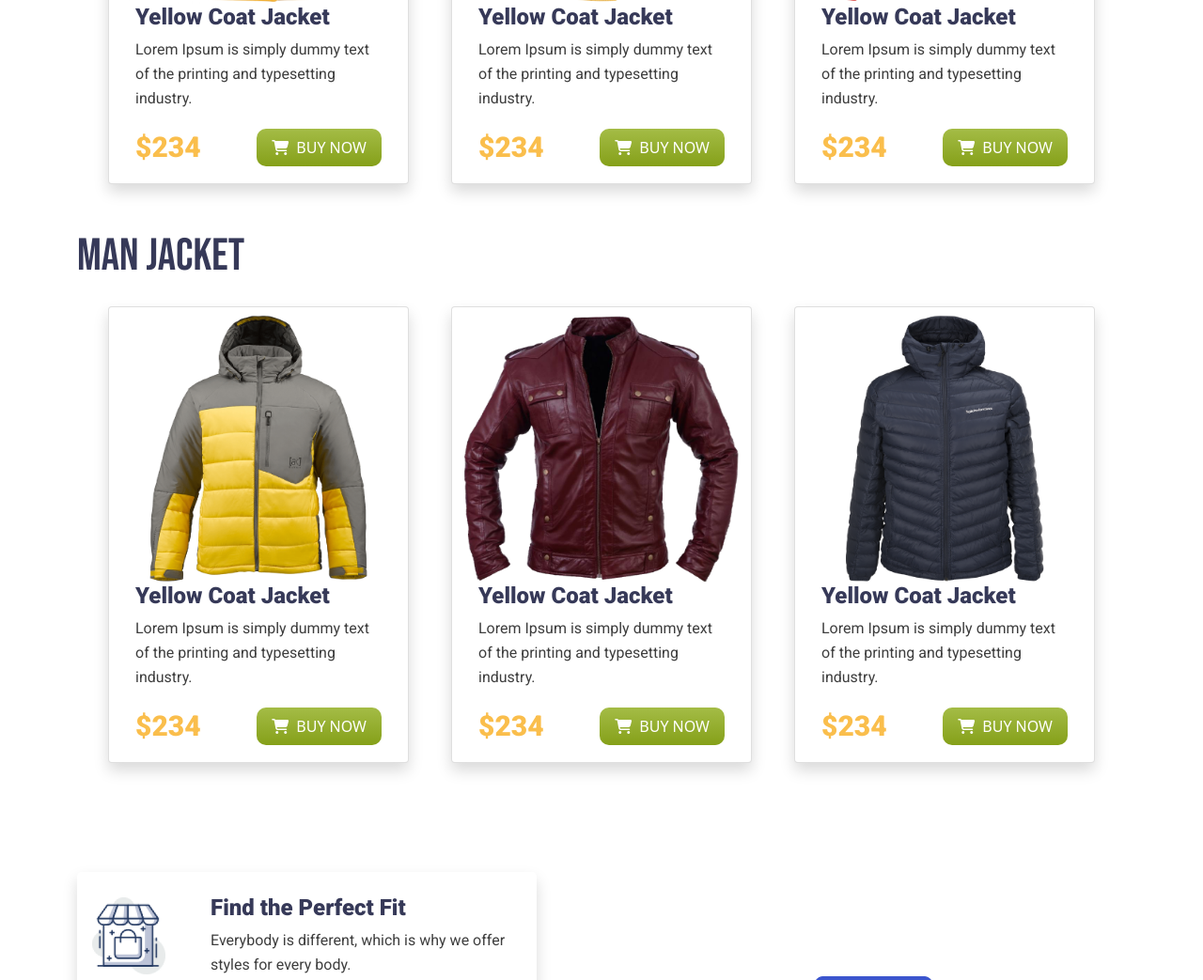
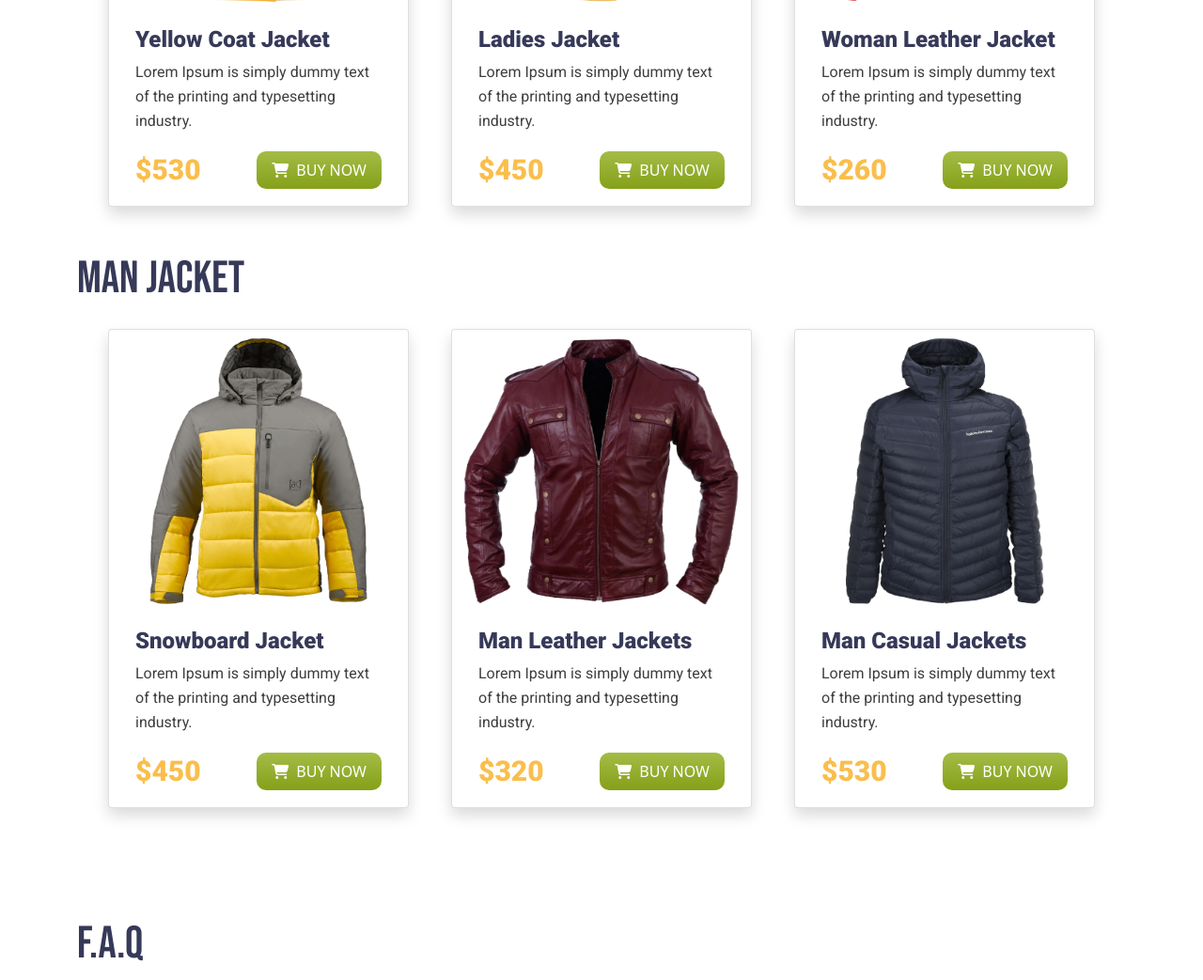
Before and after one commit to mdimranulalam/penguine-fashion, a plain HTML site: page index.html in a window 1280 px wide. Shown: the part 1099-2142 px from the top of the page at 94% size. Drawn offline with nearby package versions, Linux system fonts and the light colour scheme.

Commit message:
Website finished

```diff
--- a/index.html
+++ b/index.html
@@ -60,7 +60,7 @@
     <!------------------------------------
     +++++++++++      Main     +++++++++++++
     -------------------------------------->
-    <main >
+    <main>
         <!------------------------------------
         ++++++++++++ Section - 1 +++++++++++++
         -------------------------------------->
@@ -99,11 +99,11 @@
                 <div class="card col-sm-12 col-lg-4 col-xl-4 col-xxl-4 shadow" style="width: 20rem;">
                     <img src="images/jacket-1.png" width="293" height="293" class="card-img-top pt-2" alt="...">
                     <div class="card-body">
-                        <h5 class="card-title">Yellow Coat Jacket</h5>
+                        <h5 class="card-title mt-4">Yellow Coat Jacket</h5>
                         <p class="card-text">Lorem Ipsum is simply dummy text of the printing and typesetting industry.</p>
                         <div class="d-flex justify-content-between align-items-center align-content-center">
                             <div>
-                                <p class="orange-color-cc rate-cc mt-3">$234</p>
+                                <p class="orange-color-cc rate-cc mt-3">$530</p>
                             </div>
                             <div>
                                 <a class="btn btn-color-cc px-3 py-2 text-white" href="#" role="button"><i class="fas fa-shopping-cart me-2"></i>BUY NOW</a>
@@ -115,11 +115,11 @@
                 <div class="card col-sm-12 col-lg-4 col-xl-4 col-xxl-4 shadow" style="width: 20rem;">
                     <img src="images/jacket-2.png" width="293" height="293" class="card-img-top pt-2" alt="...">
                     <div class="card-body">
-                        <h5 class="card-title">Yellow Coat Jacket</h5>
+                        <h5 class="card-title mt-4">Ladies Jacket</h5>
                         <p class="card-text">Lorem Ipsum is simply dummy text of the printing and typesetting industry.</p>
                         <div class="d-flex justify-content-between align-items-center align-content-center">
                             <div>
-                                <p class="orange-color-cc rate-cc mt-3">$234</p>
+                                <p class="orange-color-cc rate-cc mt-3">$450</p>
                             </div>
                             <div>
                                 <a class="btn btn-color-cc px-3 py-2 text-white" href="#" role="button"><i class="fas fa-shopping-cart me-2"></i>BUY NOW</a>
@@ -131,11 +131,11 @@
                 <div class="card col-sm-12 col-lg-4 col-xl-4 col-xxl-4 shadow" style="width: 20rem;">
                     <img src="images/jacket-3.png" width="293" height="293" class="card-img-top pt-2" alt="...">
                     <div class="card-body">
-                        <h5 class="card-title">Yellow Coat Jacket</h5>
+                        <h5 class="card-title mt-4">Woman Leather Jacket</h5>
                         <p class="card-text">Lorem Ipsum is simply dummy text of the printing and typesetting industry.</p>
                         <div class="d-flex justify-content-between align-items-center align-content-center">
                             <div>
-                                <p class="orange-color-cc rate-cc mt-3">$234</p>
+                                <p class="orange-color-cc rate-cc mt-3">$260</p>
                             </div>
                             <div>
                                 <a class="btn btn-color-cc px-3 py-2 text-white" href="#" role="button"><i class="fas fa-shopping-cart me-2"></i>BUY NOW</a>
@@ -153,11 +153,11 @@
                 <div class="card col-sm-12 col-lg-4 col-xl-4 col-xxl-4 shadow" style="width: 20rem;">
                     <img src="images/jacket-4.png" width="293" height="293" class="card-img-top pt-2" alt="...">
                     <div class="card-body">
-                        <h5 class="card-title">Yellow Coat Jacket</h5>
+                        <h5 class="card-title mt-4">Snowboard Jacket</h5>
                         <p class="card-text">Lorem Ipsum is simply dummy text of the printing and typesetting industry.</p>
                         <div class="d-flex justify-content-between align-items-center align-content-center">
                             <div>
-                                <p class="orange-color-cc rate-cc mt-3">$234</p>
+                                <p class="orange-color-cc rate-cc mt-3">$450</p>
                             </div>
                             <div>
                                 <a class="btn btn-color-cc px-3 py-2 text-white" href="#" role="button"><i class="fas fa-shopping-cart me-2"></i>BUY NOW</a>
@@ -169,11 +169,11 @@
                 <div class="card col-sm-12 col-lg-4 col-xl-4 col-xxl-4 shadow" style="width: 20rem;">
                     <img src="images/jacket-5.png" width="293" height="293" class="card-img-top pt-2" alt="...">
                     <div class="card-body">
-                        <h5 class="card-title">Yellow Coat Jacket</h5>
+                        <h5 class="card-title mt-4">Man Leather Jackets</h5>
                         <p class="card-text">Lorem Ipsum is simply dummy text of the printing and typesetting industry.</p>
                         <div class="d-flex justify-content-between align-items-center align-content-center">
                             <div>
-                                <p class="orange-color-cc rate-cc mt-3">$234</p>
+                                <p class="orange-color-cc rate-cc mt-3">$320</p>
                             </div>
                             <div>
                                 <a class="btn btn-color-cc px-3 py-2 text-white" href="#" role="button"><i class="fas fa-shopping-cart me-2"></i>BUY NOW</a>
@@ -185,11 +185,11 @@
                 <div class="card col-sm-12 col-lg-4 col-xl-4 col-xxl-4 shadow" style="width: 20rem;">
                     <img src="images/jacket-6.png" width="293" height="293" class="card-img-top pt-2" alt="...">
                     <div class="card-body">
-                        <h5 class="card-title">Yellow Coat Jacket</h5>
+                        <h5 class="card-title mt-4">Man Casual Jackets</h5>
                         <p class="card-text">Lorem Ipsum is simply dummy text of the printing and typesetting industry.</p>
                         <div class="d-flex justify-content-between align-items-center align-content-center">
                             <div>
-                                <p class="orange-color-cc rate-cc mt-3">$234</p>
+                                <p class="orange-color-cc rate-cc mt-3">$530</p>
                             </div>
                             <div>
                                 <a class="btn btn-color-cc px-3 py-2 text-white" href="#" role="button"><i class="fas fa-shopping-cart me-2"></i>BUY NOW</a>
@@ -204,6 +204,7 @@
         ++++++++++++ Section - 3 +++++++++++++
         -------------------------------------->
         <section class="section-3 container">
+            <h3 class="my-4 section-title-cc mt-5 text-center text-lg-start">F.A.Q</h3>
             <div class="card border-0 w-100 mb-3">
                 <div class="d-flex flex-column flex-lg-row justify-content-center justify-content-lg-between align-items-center">
                     <div>
@@ -255,6 +256,9 @@
         </section>
     </main>
 
+    <footer class="container-fluid">
+        <p class="text-center mb-0 p-5">&copy; Imran's Web Care, All Right Reserved</p>
+    </footer>
 
 
 
--- a/styles/style.css
+++ b/styles/style.css
@@ -79,7 +79,17 @@ font-family: 'Roboto', sans-serif;
     border-radius: 10px;
     border: none;
 }
-
+footer{
+    background-color: rgb(13, 13, 14);
+    margin-top: 50px;
+}
+footer p{
+    font-family: 'Roboto', sans-serif;
+    color: rgb(196, 191, 191);
+    font-size: 14px;
+    font-weight: 500;
+    letter-spacing: 0.06em;
+}
 
 /* -------------------------
     Seciton - 3 styles
```
